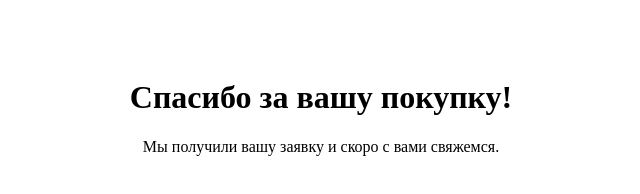
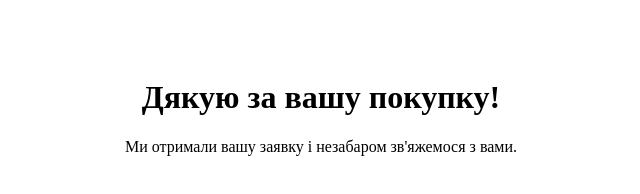
Before and after one commit to Artemh59/pillow, a plain HTML site: page thanks.html in a window 1280 px wide. Shown: the whole page, without its empty margins (319-959 px from the left). Drawn offline with Linux system fonts and the light colour scheme.

Commit message:
new site

```diff
--- a/thanks.html
+++ b/thanks.html
@@ -8,8 +8,8 @@
 </head>
 <body>
     <div style="text-align: center; padding: 50px;">
-        <h1>Спасибо за вашу покупку!</h1>
-        <p>Мы получили вашу заявку и скоро с вами свяжемся.</p>
+        <h1>Дякую за вашу покупку!</h1>
+        <p>Ми отримали вашу заявку і незабаром зв'яжемося з вами.</p>
     </div>
 </body>
 </html>
```
